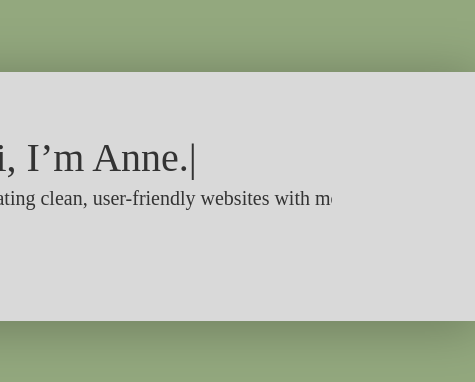
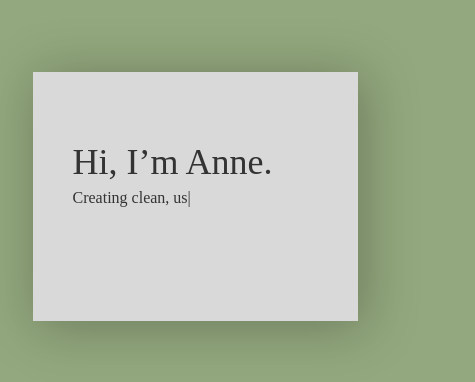
Before and after one commit to itskaedechan/personal-portfolio, a React (Vite) app: page / in a window 390 px wide. Shown: the part 236-618 px from the top of the page, 475 px wide, since content can reach past the window. Built offline with nearby package versions, Linux system fonts and the light colour scheme; a web font is replaced by a local one.

Commit message:
feat: add responsive hero section
- added Typewriter component for responsive design
- removed tailwind typing animation

```diff
--- a/src/Page/Hero.jsx
+++ b/src/Page/Hero.jsx
@@ -1,23 +1,35 @@
 import Button from "../components/buttons/Button";
+import Typewriter from "../components/ui/Typewriter";
 
 export default function Hero({ onExploreClick, isFadingOut }) {
   return (
     <div className="bg flex h-screen items-center justify-center">
       <div
-        className={`bg-cream mx-auto mt-5 flex h-[249px] w-[650px] flex-col justify-center px-13 pb-10 pt-16 font-jacques shadow ${isFadingOut ? "animate-fadeOut" : "animate-slideInSlow"}`}
+        className={`bg-cream mx-auto mt-5 flex h-auto min-h-[249px] w-5/6 flex-col justify-center text-pretty px-10 pb-10 pt-16 font-jacques shadow md:max-h-[249px] md:max-w-[650px] md:px-13 ${isFadingOut ? "animate-fadeOut" : "animate-slideInSlow"}`}
       >
-        <h1 className="charcoal-text w-0 animate-typing overflow-hidden whitespace-nowrap text-[40px] [animation-delay:2s]">
-          Hi, I’m Anne.<span className="animate-blink">|</span>
-        </h1>
-
-        <h2 className="charcoal-text mt-1 w-0 animate-typing overflow-hidden whitespace-nowrap text-xl [animation-delay:3s]">
-          Creating clean, user-friendly websites with modern tech.
-          <span className="animate-blink">|</span>
-        </h2>
+        <Typewriter
+          intro={[
+            {
+              text: "Hi, I’m Anne.",
+              as: "h1",
+              className:
+                "charcoal-text w-0 text-4xl text-nowrap md:text-[40px]",
+            },
+            {
+              text: "Creating clean, user-friendly websites with modern tech.",
+              as: "h2",
+              className:
+                "charcoal-text mt-1 w-0 animate-typing overflow-hidden [animation-delay:3s] md:text-nowrap md:text-xl",
+            },
+          ]}
+          speed={70}
+          delay={500}
+          startDelay={2800}
+        />
 
         <Button
           variant="zen"
-          className="mt-6 animate-fadeIn self-end px-9 font-jacques text-base opacity-0 transition transition-transform delay-100 duration-200 duration-300 ease-in-out [animation-delay:6s] [animation-duration:2s] [animation-timing-function:ease-in-out] hover:-translate-y-1 hover:scale-105 hover:bg-[#3e4b3d]"
+          className="mt-6 animate-fadeIn self-end px-4 font-jacques text-sm opacity-0 transition transition-transform delay-100 duration-200 duration-300 ease-in-out [animation-delay:8s] [animation-duration:2s] [animation-timing-function:ease-in-out] hover:-translate-y-1 hover:scale-105 hover:bg-[#3e4b3d] md:px-9 md:text-base"
           onClick={onExploreClick}
         >
           Explore
--- /dev/null
+++ b/src/components/ui/Typewriter.jsx
@@ -0,0 +1,60 @@
+import { useState, useEffect } from "react";
+
+export default function Typewriter({
+  intro,
+  speed = 100,
+  delay = 200,
+  startDelay = 0,
+}) {
+  const [currentIndex, setCurrentIndex] = useState(0);
+  const [charIndex, setCharIndex] = useState(0);
+  const [displayedIntro, setDisplayedIntro] = useState(intro.map(() => ""));
+  const [started, setStarted] = useState(false);
+
+  useEffect(() => {
+    const timeout = setTimeout(() => setStarted(true), startDelay);
+    return () => clearTimeout(timeout);
+  }, [startDelay]);
+
+  useEffect(() => {
+    if (!started) return;
+
+    if (currentIndex < intro.length) {
+      const currentIntro = intro[currentIndex].text;
+
+      if (charIndex < currentIntro.length) {
+        const timeout = setTimeout(() => {
+          setDisplayedIntro((prev) => {
+            const newTexts = [...prev];
+            newTexts[currentIndex] += currentIntro.charAt(charIndex);
+            return newTexts;
+          });
+          setCharIndex((prev) => ++prev);
+        }, speed);
+        return () => clearTimeout(timeout);
+      } else {
+        const nextTimeout = setTimeout(() => {
+          setCurrentIndex((prev) => ++prev);
+          setCharIndex(0);
+        }, delay);
+        return () => clearTimeout(nextTimeout);
+      }
+    }
+  }, [started, charIndex, currentIndex, intro, speed, delay]);
+
+  return (
+    <div>
+      {intro.map((block, i) => {
+        const Tag = block.as || "span";
+        const isActive = i === currentIndex && started;
+
+        return (
+          <Tag key={i} className={block.className}>
+            {displayedIntro[i]}
+            {isActive && <span className="animate-blink">|</span>}
+          </Tag>
+        );
+      })}
+    </div>
+  );
+}
```
